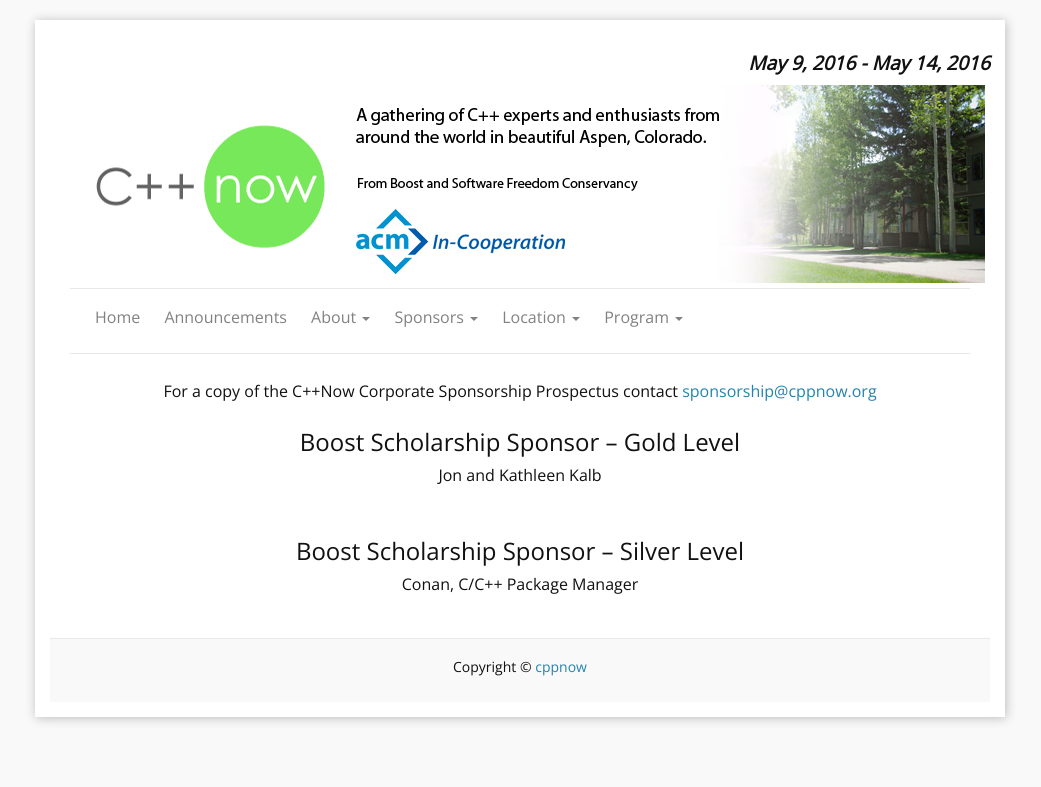
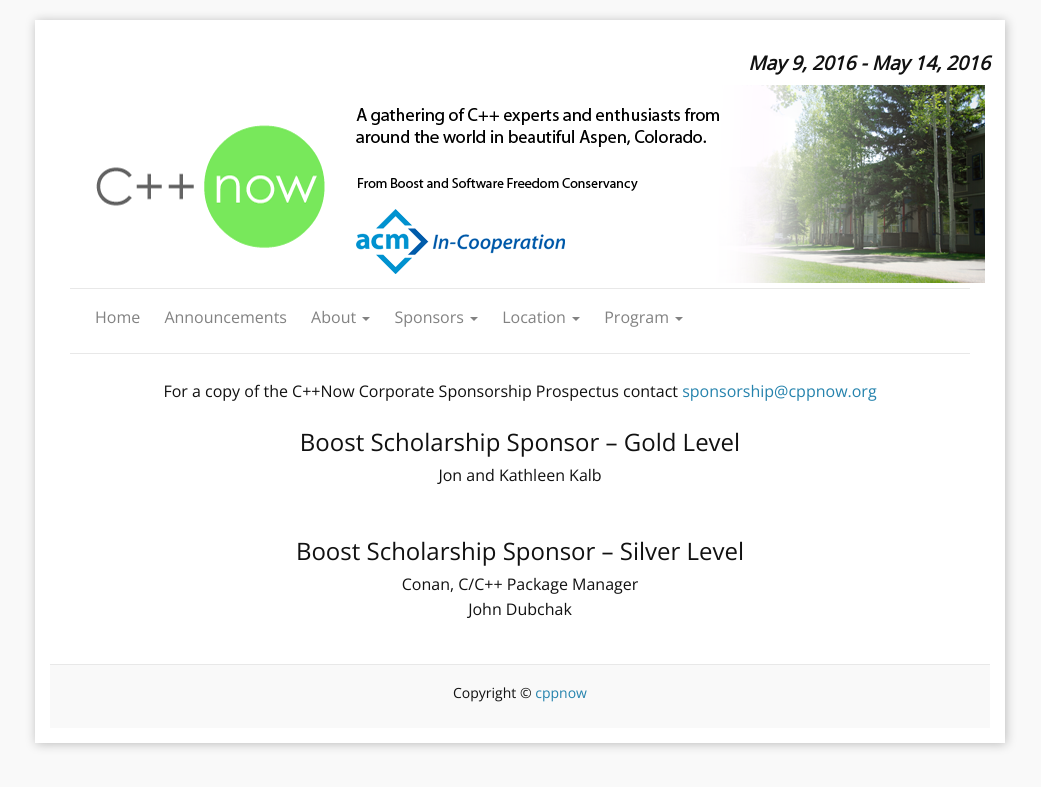
Before and after one commit to boostcon/cppnow_website, a Jekyll site: the page built from sponsors/individual_sponsors.html, in a window 1280 px wide. Shown: the top 787 px of the page, without its empty margins (120-1161 px from the left). Built offline with Jekyll 4.4.1, drawn with Linux system fonts in a browser that asks for light colours.

Commit message:
Added John Dubchak as an individual sponsor

```diff
--- a/_data/2016-conference/sponsors.yml
+++ b/_data/2016-conference/sponsors.yml
@@ -56,3 +56,6 @@
         - name: "Conan, C/C++ Package Manager"
         # until 2017-04-06
         # Diego Rodriguez-Losada <diego.rlosada@gmail.com>
+        - name: "John Dubchak"
+        # until 2017-05-24
+        # John Dubchak <john@johndubchak.com>
```
